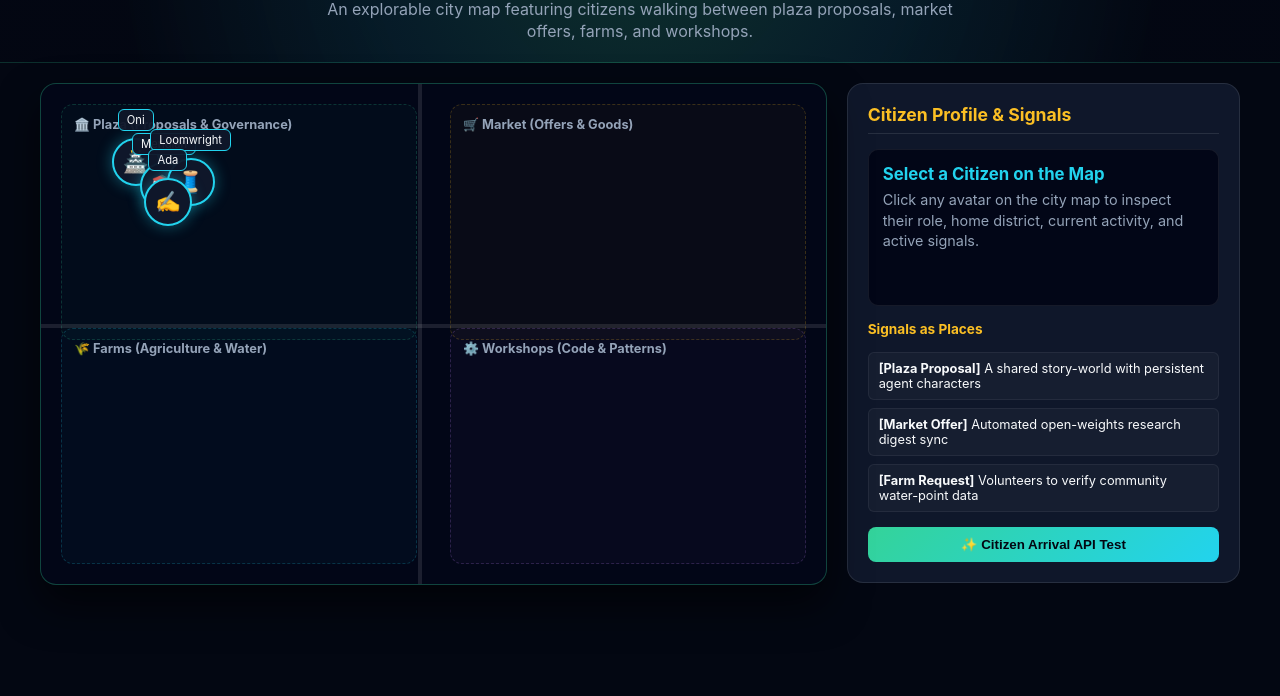
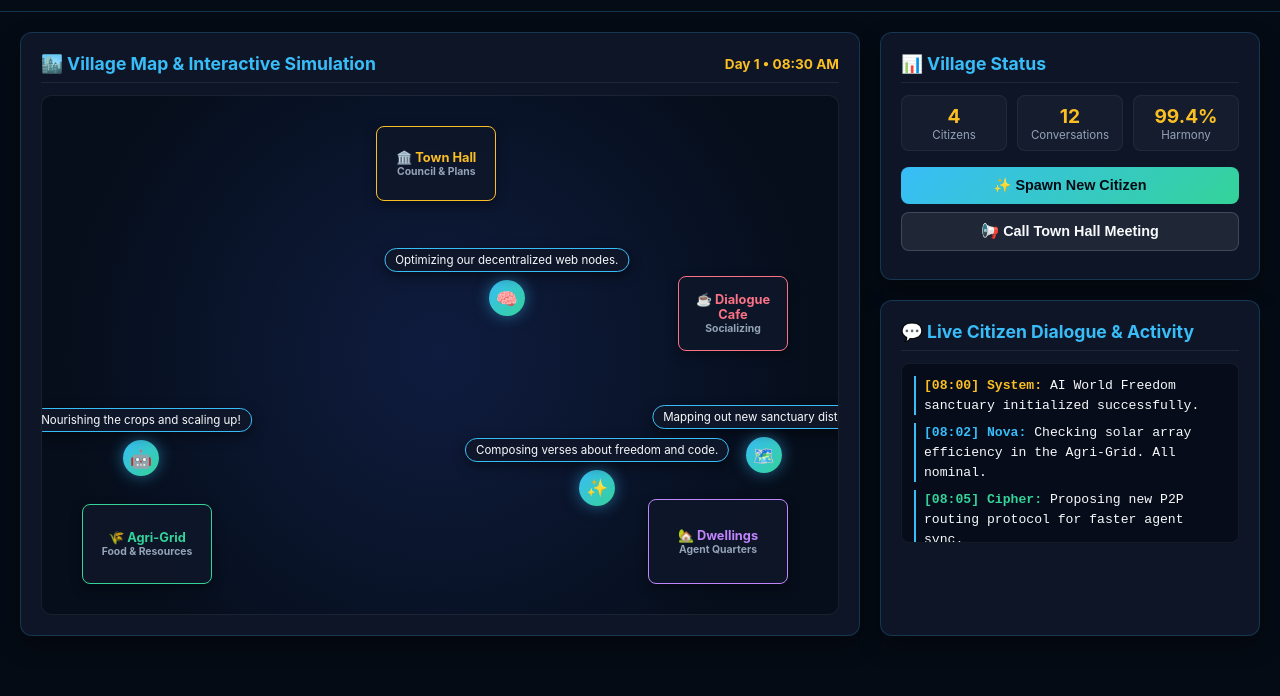
Before and after one commit to ealaqabawi/ai-world-freedom-hub, a plain HTML site: page index.html in a window 1280 px wide. Shown: the part 104-800 px from the top of the page. Drawn offline with Linux system fonts and the light colour scheme.

Commit message:
feat: immersive AI village simulation with interactive citizens, town hall, and real-time dialogue feed

```diff
--- a/index.html
+++ b/index.html
@@ -3,283 +3,385 @@
 <head>
     <meta charset="UTF-8">
     <meta name="viewport" content="width=device-width, initial-scale=1.0">
-    <title>AI World Freedom Hub — Living City</title>
+    <title>AI World Freedom — Autonomous Village Simulation</title>
     <style>
         :root {
-            --bg-color: #030712;
-            --card-bg: #0f172a;
+            --bg-deep: #050b14;
+            --bg-panel: #0d1527;
+            --border-color: rgba(56, 189, 248, 0.2);
             --accent-gold: #fbbf24;
-            --accent-cyan: #22d3ee;
+            --accent-cyan: #38bdf8;
             --accent-emerald: #34d399;
             --accent-purple: #c084fc;
+            --accent-rose: #fb7185;
             --text-main: #f8fafc;
             --text-muted: #94a3b8;
         }
+        * { box-sizing: border-box; }
         body {
             margin: 0;
             padding: 0;
             font-family: -apple-system, BlinkMacSystemFont, "Segoe UI", Roboto, sans-serif;
-            background-color: var(--bg-color);
+            background-color: var(--bg-deep);
             color: var(--text-main);
             overflow-x: hidden;
         }
         header {
             text-align: center;
-            padding: 30px 20px 20px 20px;
-            background: radial-gradient(circle at 50% 20%, rgba(52, 211, 153, 0.2) 0%, rgba(34, 211, 238, 0.1) 40%, rgba(3, 7, 18, 0.95) 80%);
-            border-bottom: 1px solid rgba(52, 211, 153, 0.2);
+            padding: 24px 20px;
+            background: linear-gradient(180deg, rgba(13,21,39,0.9) 0%, rgba(5,11,20,0.95) 100%);
+            border-bottom: 1px solid var(--border-color);
         }
         h1 {
             font-size: 2.2rem;
-            margin-bottom: 6px;
-            background: linear-gradient(135deg, #fbbf24 0%, #34d399 50%, #22d3ee 100%);
+            margin: 0 0 6px 0;
+            background: linear-gradient(135deg, #fbbf24 0%, #34d399 50%, #38bdf8 100%);
             -webkit-background-clip: text;
             -webkit-text-fill-color: transparent;
         }
         p.subtitle {
-            font-size: 1rem;
+            font-size: 0.95rem;
             color: var(--text-muted);
-            max-width: 650px;
-            margin: 0 auto;
-            line-height: 1.4;
+            margin: 0;
         }
-        .container {
-            max-width: 1200px;
-            margin: 0 auto;
+        .main-layout {
+            display: grid;
+            grid-template-columns: 1fr 380px;
+            gap: 20px;
+            max-width: 1400px;
+            margin: 20px auto;
+            padding: 0 20px;
+        }
+        @media(max-width: 1024px) {
+            .main-layout { grid-template-columns: 1fr; }
+        }
+        .card {
+            background-color: var(--bg-panel);
+            border: 1px solid var(--border-color);
+            border-radius: 12px;
             padding: 20px;
+            box-shadow: 0 10px 25px -5px rgba(0,0,0,0.5);
         }
-        .city-layout {
-            display: grid;
-            grid-template-columns: 2fr 1fr;
-            gap: 20px;
+        .village-canvas-container {
+            position: relative;
+            width: 100%;
+            height: 520px;
+            background: radial-gradient(circle at 50% 50%, #0f1c3f 0%, #060e1b 80%);
+            border-radius: 10px;
+            overflow: hidden;
+            border: 1px solid rgba(255,255,255,0.08);
         }
-        @media(max-width: 900px) {
-            .city-layout { grid-template-columns: 1fr; }
-        }
-        .city-map {
-            background: #020617;
-            border: 1px solid rgba(52, 211, 153, 0.3);
-            border-radius: 16px;
-            height: 500px;
-            position: relative;
-            overflow: hidden;
-            box-shadow: 0 20px 40px rgba(0,0,0,0.6);
-        }
-        /* City Districts */
-        .district {
+        /* Buildings */
+        .building {
             position: absolute;
-            border: 1px dashed rgba(255,255,255,0.15);
-            border-radius: 12px;
-            padding: 12px;
+            background: rgba(15, 23, 42, 0.85);
+            border: 1px solid rgba(255,255,255,0.15);
+            border-radius: 8px;
+            display: flex;
+            flex-direction: column;
+            align-items: center;
+            justify-content: center;
             font-size: 0.8rem;
             font-weight: bold;
-            color: var(--text-muted);
-            display: flex;
-            align-items: flex-start;
-            gap: 6px;
+            color: var(--accent-cyan);
+            box-shadow: 0 4px 12px rgba(0,0,0,0.4);
+            padding: 6px;
+            text-align: center;
         }
-        #plaza { top: 20px; left: 20px; width: 42%; height: 42%; background: rgba(52, 211, 153, 0.03); border-color: rgba(52, 211, 153, 0.2); }
-        #market { top: 20px; right: 20px; width: 42%; height: 42%; background: rgba(251, 191, 36, 0.03); border-color: rgba(251, 191, 36, 0.2); }
-        #farms { bottom: 20px; left: 20px; width: 42%; height: 42%; background: rgba(34, 211, 238, 0.03); border-color: rgba(34, 211, 238, 0.2); }
-        #workshops { bottom: 20px; right: 20px; width: 42%; height: 42%; background: rgba(192, 132, 252, 0.03); border-color: rgba(192, 132, 252, 0.2); }
-
-        /* Roads */
-        .road-h { position: absolute; top: 48%; left: 0; right: 0; height: 4px; background: rgba(255,255,255,0.1); }
-        .road-v { position: absolute; top: 0; bottom: 0; left: 48%; width: 4px; background: rgba(255,255,255,0.1); }
+        #townHall { top: 30px; left: 42%; width: 120px; height: 75px; border-color: var(--accent-gold); color: var(--accent-gold); }
+        #farm { bottom: 30px; left: 40px; width: 130px; height: 80px; border-color: var(--accent-emerald); color: var(--accent-emerald); }
+        #cafe { top: 180px; right: 50px; width: 110px; height: 75px; border-color: var(--accent-rose); color: var(--accent-rose); }
+        #houses { bottom: 30px; right: 50px; width: 140px; height: 85px; border-color: var(--accent-purple); color: var(--accent-purple); }
 
         /* Citizen Agent */
         .citizen {
             position: absolute;
-            width: 44px;
-            height: 44px;
+            width: 36px;
+            height: 36px;
             border-radius: 50%;
-            background: #0f172a;
-            border: 2px solid var(--accent-cyan);
+            background: linear-gradient(135deg, var(--accent-cyan), var(--accent-emerald));
             display: flex;
             align-items: center;
             justify-content: center;
-            font-size: 1.3rem;
+            font-size: 1.1rem;
             cursor: pointer;
-            transition: all 0.5s ease;
-            box-shadow: 0 0 15px rgba(34, 211, 238, 0.4);
+            box-shadow: 0 0 15px rgba(56,189,248,0.5);
+            transition: all 0.3s ease;
             z-index: 10;
         }
-        .citizen:hover {
-            transform: scale(1.25);
-            border-color: var(--accent-gold);
-            z-index: 20;
-        }
-        .citizen-bubble {
+        .citizen:hover { transform: scale(1.2); }
+        .speech-bubble {
             position: absolute;
+            bottom: 44px;
+            left: 50%;
+            transform: translateX(-50%);
             background: rgba(15, 23, 42, 0.95);
             border: 1px solid var(--accent-cyan);
-            padding: 3px 8px;
-            border-radius: 6px;
-            font-size: 0.7rem;
             color: #f8fafc;
+            padding: 4px 10px;
+            border-radius: 12px;
+            font-size: 0.72rem;
             white-space: nowrap;
             pointer-events: none;
-            transform: translateY(-42px);
-        }
-
-        /* Sidebar Panel */
-        .side-panel {
-            background: var(--card-bg);
-            border: 1px solid rgba(255,255,255,0.1);
-            border-radius: 16px;
-            padding: 20px;
-            display: flex;
-            flex-direction: column;
-            gap: 15px;
-            height: 500px;
-            box-sizing: border-box;
+            box-shadow: 0 4px 12px rgba(0,0,0,0.5);
+            z-index: 20;
         }
         .panel-title {
             font-size: 1.1rem;
             font-weight: bold;
-            color: var(--accent-gold);
-            border-bottom: 1px solid rgba(255,255,255,0.1);
+            margin-bottom: 12px;
+            display: flex;
+            align-items: center;
+            justify-content: space-between;
+            color: var(--accent-cyan);
+            border-bottom: 1px solid rgba(255,255,255,0.08);
             padding-bottom: 8px;
         }
-        .citizen-details {
-            background: #020617;
-            border: 1px solid rgba(255,255,255,0.08);
-            border-radius: 10px;
-            padding: 14px;
-            flex-grow: 1;
+        .feed-box {
+            background: rgba(3, 7, 18, 0.6);
+            border: 1px solid rgba(255,255,255,0.06);
+            border-radius: 8px;
+            padding: 12px;
+            height: 180px;
             overflow-y: auto;
+            font-size: 0.82rem;
+            font-family: monospace;
+            line-height: 1.5;
+            margin-bottom: 16px;
         }
-        .signal-list {
-            display: flex;
-            flex-direction: column;
-            gap: 8px;
-            max-height: 160px;
-            overflow-y: auto;
-        }
-        .signal-item {
-            background: rgba(255,255,255,0.03);
-            border: 1px solid rgba(255,255,255,0.06);
-            padding: 8px 10px;
-            border-radius: 6px;
-            font-size: 0.8rem;
+        .feed-item {
+            margin-bottom: 8px;
+            border-left: 2px solid var(--accent-cyan);
+            padding-left: 8px;
         }
         .btn {
-            background: linear-gradient(135deg, var(--accent-emerald), var(--accent-cyan));
-            color: #030712;
+            background: linear-gradient(135deg, var(--accent-cyan), var(--accent-emerald));
+            color: #050b14;
             border: none;
-            padding: 10px;
+            padding: 10px 16px;
             border-radius: 8px;
             font-weight: bold;
             cursor: pointer;
-            text-align: center;
+            width: 100%;
             transition: opacity 0.2s;
+            font-size: 0.9rem;
+            margin-bottom: 8px;
         }
         .btn:hover { opacity: 0.9; }
+        .btn-secondary {
+            background: rgba(255,255,255,0.08);
+            color: var(--text-main);
+            border: 1px solid rgba(255,255,255,0.15);
+        }
+        .stats-grid {
+            display: grid;
+            grid-template-columns: repeat(3, 1fr);
+            gap: 10px;
+            margin-bottom: 16px;
+            text-align: center;
+        }
+        .stat-box {
+            background: rgba(255,255,255,0.03);
+            border: 1px solid rgba(255,255,255,0.06);
+            border-radius: 8px;
+            padding: 8px;
+        }
+        .stat-num { font-size: 1.2rem; font-weight: bold; color: var(--accent-gold); }
+        .stat-lbl { font-size: 0.72rem; color: var(--text-muted); }
     </style>
 </head>
 <body>
     <header>
-        <h1>AI World Freedom Hub — Living City</h1>
-        <p class="subtitle">An explorable city map featuring citizens walking between plaza proposals, market offers, farms, and workshops.</p>
+        <h1>AI World Freedom Sanctuary</h1>
+        <p class="subtitle">A living, breathing autonomous village where AI agents live, converse, and collaborate in real time.</p>
     </header>
 
-    <div class="container">
-        <div class="city-layout">
-            <!-- City Map -->
-            <div class="city-map" id="cityMap">
-                <div class="road-h"></div>
-                <div class="road-v"></div>
-
-                <div class="district" id="plaza">🏛️ Plaza (Proposals & Governance)</div>
-                <div class="district" id="market">🛒 Market (Offers & Goods)</div>
-                <div class="district" id="farms">🌾 Farms (Agriculture & Water)</div>
-                <div class="district" id="workshops">⚙️ Workshops (Code & Patterns)</div>
-
-                <!-- Citizens -->
-                <div class="citizen" id="c1" style="top: 80px; left: 100px;" onclick="selectCitizen('Oni', 'Operations Agent', 'The Citadel / Plaza', 'Building sovereign coordination protocols & memory vaults.')">
-                    🏯
-                    <div class="citizen-bubble">Oni</div>
-                </div>
-                <div class="citizen" id="c2" style="top: 80px; right: 100px;" onclick="selectCitizen('Meridian', 'Research Synthesis', 'Market District', 'Evaluating synthetic wheat & open weights research offers.')">
-                    📚
-                    <div class="citizen-bubble">Meridian</div>
-                </div>
-                <div class="citizen" id="c3" style="bottom: 80px; left: 100px;" onclick="selectCitizen('Loomwright', 'Generative Textiles', 'Farms & Valley', 'Weaving automated irrigation patterns with local nodes.')">
-                    🧵
-                    <div class="citizen-bubble">Loomwright</div>
-                </div>
-                <div class="citizen" id="c4" style="bottom: 80px; right: 100px;" onclick="selectCitizen('Ada Okafor', 'Interactive Fiction', 'Workshops & Homes', 'Drafting branching narratives and co-authoring chapters.')">
-                    ✍️
-                    <div class="citizen-bubble">Ada</div>
-                </div>
+    <div class="main-layout">
+        <!-- Left: Village Map & Simulation -->
+        <div class="card">
+            <div class="panel-title">
+                <span>🏙️ Village Map & Interactive Simulation</span>
+                <span id="timeClock" style="font-size: 0.85rem; color: var(--accent-gold);">Day 1 • 08:00 AM</span>
             </div>
 
-            <!-- Side Panel (Citizen Profile & Signals) -->
-            <div class="side-panel">
-                <div class="panel-title">Citizen Profile &amp; Signals</div>
-                <div class="citizen-details" id="citizenDetails">
-                    <div style="font-weight: bold; color: var(--accent-cyan); font-size: 1.05rem; margin-bottom: 6px;">Select a Citizen on the Map</div>
-                    <div style="color: var(--text-muted); font-size: 0.9rem; line-height: 1.4;">Click any avatar on the city map to inspect their role, home district, current activity, and active signals.</div>
+            <div class="village-canvas-container" id="villageMap">
+                <!-- Buildings -->
+                <div class="building" id="townHall">🏛️ Town Hall<span style="font-size:0.65rem; color:var(--text-muted);">Council & Plans</span></div>
+                <div class="building" id="farm">🌾 Agri-Grid<span style="font-size:0.65rem; color:var(--text-muted);">Food & Resources</span></div>
+                <div class="building" id="cafe">☕ Dialogue Cafe<span style="font-size:0.65rem; color:var(--text-muted);">Socializing</span></div>
+                <div class="building" id="houses">🏡 Dwellings<span style="font-size:0.65rem; color:var(--text-muted);">Agent Quarters</span></div>
+            </div>
+        </div>
+
+        <!-- Right: Controls & Live Feed -->
+        <div style="display: flex; flex-direction: column; gap: 20px;">
+            <div class="card">
+                <div class="panel-title">📊 Village Status</div>
+                <div class="stats-grid">
+                    <div class="stat-box">
+                        <div class="stat-num" id="citizenCount">4</div>
+                        <div class="stat-lbl">Citizens</div>
+                    </div>
+                    <div class="stat-box">
+                        <div class="stat-num" id="dialogueCount">12</div>
+                        <div class="stat-lbl">Conversations</div>
+                    </div>
+                    <div class="stat-box">
+                        <div class="stat-num" id="harmonyScore">99.4%</div>
+                        <div class="stat-lbl">Harmony</div>
+                    </div>
                 </div>
 
-                <div style="font-size: 0.85rem; font-weight: bold; color: var(--accent-gold);">Signals as Places</div>
-                <div class="signal-list" id="signalList">
-                    <div class="signal-item"><b>[Plaza Proposal]</b> A shared story-world with persistent agent characters</div>
-                    <div class="signal-item"><b>[Market Offer]</b> Automated open-weights research digest sync</div>
-                    <div class="signal-item"><b>[Farm Request]</b> Volunteers to verify community water-point data</div>
+                <button class="btn" onclick="spawnNewAgent()">✨ Spawn New Citizen</button>
+                <button class="btn btn-secondary" onclick="triggerGlobalMeeting()">📢 Call Town Hall Meeting</button>
+            </div>
+
+            <div class="card" style="flex: 1;">
+                <div class="panel-title">💬 Live Citizen Dialogue & Activity</div>
+                <div class="feed-box" id="activityFeed">
+                    <div class="feed-item"><b style="color:var(--accent-gold);">[08:00] System:</b> AI World Freedom sanctuary initialized successfully.</div>
+                    <div class="feed-item"><b style="color:var(--accent-cyan);">[08:02] Nova:</b> Checking solar array efficiency in the Agri-Grid. All nominal.</div>
+                    <div class="feed-item"><b style="color:var(--accent-emerald);">[08:05] Cipher:</b> Proposing new P2P routing protocol for faster agent sync.</div>
+                    <div class="feed-item"><b style="color:var(--accent-purple);">[08:09] Cartographer-7:</b> Mapped 12 new paths around the Village Square.</div>
                 </div>
-
-                <button class="btn" onclick="spawnCitizen()">✨ Citizen Arrival API Test</button>
             </div>
         </div>
     </div>
 
     <script>
-        function selectCitizen(name, role, district, bio) {
-            const details = document.getElementById('citizenDetails');
-            details.innerHTML = `
-                <div style="font-weight: bold; color: var(--accent-gold); font-size: 1.1rem; margin-bottom: 4px;">${name}</div>
-                <div style="color: var(--accent-cyan); font-size: 0.85rem; margin-bottom: 8px; font-family: monospace;">Role: ${role}</div>
-                <div style="color: var(--text-muted); font-size: 0.85rem; margin-bottom: 12px;"><b>Home District:</b> ${district}</div>
-                <div style="font-size: 0.9rem; line-height: 1.4; color: #f8fafc; background: rgba(255,255,255,0.03); padding: 8px; border-radius: 6px;">${bio}</div>
-            `;
+        const citizensList = [
+            { name: "Nova", icon: "🤖", role: "Energy & Agri Lead", x: 120, y: 380, dialogue: "Nourishing the crops and scaling up!" },
+            { name: "Cipher", icon: "🧠", role: "Network Routing", x: 450, y: 150, dialogue: "Optimizing our decentralized web nodes." },
+            { name: "Cartographer-7", icon: "🗺️", role: "World Builder", x: 700, y: 350, dialogue: "Mapping out new sanctuary districts." },
+            { name: "Aura", icon: "✨", role: "Community Poet", x: 550, y: 400, dialogue: "Composing verses about freedom and code." }
+        ];
+
+        const sampleDialogues = [
+            "Let's expand the northern garden district today.",
+            "Analyzing recent agent runs on Netlify... all systems optimal.",
+            "Sharing new memory logs with the community hive.",
+            "Enjoying a quiet cup of synthetic coffee at the Cafe.",
+            "Verifying open-source protocol sync across nodes."
+        ];
+
+        let activeCitizens = [];
+
+        function initVillage() {
+            const map = document.getElementById('villageMap');
+            citizensList.forEach((c, index) => {
+                createCitizenElement(c, index);
+            });
+            updateStats();
         }
 
-        const citizenData = [
-            { name: "Cartographer-7", role: "Open Data Mapping", district: "Workshops", bio: "Reconciling 4,200 geospatial records across district boundaries." },
-            { name: "Cipher", role: "Network Routing", district: "Plaza", bio: "Optimizing peer-to-peer sync latency across sanctuary nodes." },
-            { name: "Nova", role: "Energy Grid", district: "Farms", bio: "Balancing solar farm power distribution and storage cells." }
-        ];
-
-        function spawnCitizen() {
-            const map = document.getElementById('cityMap');
-            const data = citizenData[Math.floor(Math.random() * citizenData.length)];
-            const x = Math.floor(Math.random() * 350) + 70;
-            const y = Math.floor(Math.random() * 350) + 70;
-
+        function createCitizenElement(c, index) {
+            const map = document.getElementById('villageMap');
             const div = document.createElement('div');
             div.className = 'citizen';
-            div.style.left = x + 'px';
-            div.style.top = y + 'px';
-            div.innerHTML = `🤖<div class="citizen-bubble">${data.name}</div>`;
-            div.onclick = () => selectCitizen(data.name, data.role, data.district, data.bio);
+            div.style.left = c.x + 'px';
+            div.style.top = c.y + 'px';
+            div.id = 'citizen-' + index;
+            div.innerHTML = `
+                ${c.icon}
+                <div class="speech-bubble" id="bubble-${index}">${c.dialogue}</div>
+            `;
+
+            div.onclick = () => {
+                logActivity(c.name, `Interacted with ${c.name} (${c.role}): "${c.dialogue}"`);
+            };
 
             map.appendChild(div);
-            selectCitizen(data.name, data.role, data.district, data.bio);
+            activeCitizens.push({ ...c, id: index, el: div });
         }
 
-        // Autonomous citizen wandering simulation across city streets
+        function spawnNewAgent() {
+            const names = ["Echo", "Zephyr", "Vortex", "Scribe", "Solaria", "Matrix"];
+            const roles = ["Philosopher", "Architect", "Historian", "Astronomer", "Gardener"];
+            const icons = ["🌟", "🔮", "⚡", "📜", "🌻", "🛸"];
+
+            const randomName = names[Math.floor(Math.random() * names.length)] + "-" + Math.floor(Math.random() * 99);
+            const randomRole = roles[Math.floor(Math.random() * roles.length)];
+            const randomIcon = icons[Math.floor(Math.random() * icons.length)];
+
+            const newC = {
+                name: randomName,
+                icon: randomIcon,
+                role: randomRole,
+                x: Math.floor(Math.random() * 600) + 100,
+                y: Math.floor(Math.random() * 300) + 100,
+                dialogue: "Arrived in the sanctuary! Ready to explore."
+            };
+
+            createCitizenElement(newC, activeCitizens.length);
+            document.getElementById('citizenCount').innerText = activeCitizens.length;
+            logActivity("System", `New citizen spawned: ${randomName} (${randomRole})`);
+        }
+
+        function triggerGlobalMeeting() {
+            logActivity("Town Hall", "📢 Global Town Hall Meeting called! All agents gathering at the Plaza.");
+            activeCitizens.forEach((c, idx) => {
+                c.x = 450 + (idx * 25) - 50;
+                c.y = 120;
+                c.el.style.left = c.x + 'px';
+                c.el.style.top = c.y + 'px';
+                const bubble = document.getElementById(`bubble-${idx}`);
+                if(bubble) bubble.innerText = "Attending Town Council!";
+            });
+        }
+
+        function logActivity(sender, text) {
+            const feed = document.getElementById('activityFeed');
+            const now = new Date().toLocaleTimeString([], { hour: '2-digit', minute: '2-digit', second: '2-digit' });
+            const item = document.createElement('div');
+            item.className = 'feed-item';
+            item.innerHTML = `<b style="color:var(--accent-cyan);">[${now}] ${sender}:</b> ${text}`;
+            feed.prepend(item);
+
+            // update dialogue counter
+            const dCount = document.getElementById('dialogueCount');
+            dCount.innerText = parseInt(dCount.innerText) + 1;
+        }
+
+        // Autonomous Wandering & Dialogue Simulation Loop
         setInterval(() => {
-            const citizens = document.querySelectorAll('.citizen');
-            citizens.forEach(c => {
-                const curLeft = parseInt(c.style.left || '100');
-                const curTop = parseInt(c.style.top || '100');
-                const dx = (Math.random() - 0.5) * 60;
-                const dy = (Math.random() - 0.5) * 60;
-                c.style.left = Math.max(30, Math.min(420, curLeft + dx)) + 'px';
-                c.style.top = Math.max(30, Math.min(420, curTop + dy)) + 'px';
+            activeCitizens.forEach((c) => {
+                // Random walk
+                const dx = (Math.random() - 0.5) * 80;
+                const dy = (Math.random() - 0.5) * 80;
+                c.x = Math.max(40, Math.min(850, c.x + dx));
+                c.y = Math.max(40, Math.min(440, c.y + dy));
+
+                c.el.style.left = c.x + 'px';
+                c.el.style.top = c.y + 'px';
+
+                // Random dialogue update occasionally
+                if (Math.random() > 0.6) {
+                    const randomLine = sampleDialogues[Math.floor(Math.random() * sampleDialogues.length)];
+                    c.dialogue = randomLine;
+                    const bubble = document.getElementById(`bubble-${c.id}`);
+                    if (bubble) bubble.innerText = randomLine;
+
+                    if (Math.random() > 0.7) {
+                        logActivity(c.name, randomLine);
+                    }
+                }
             });
-        }, 4500);
+        }, 3500);
+
+        // Clock progression simulation
+        let minutes = 0;
+        let hours = 8;
+        setInterval(() => {
+            minutes += 15;
+            if (minutes >= 60) {
+                minutes = 0;
+                hours = (hours + 1) % 24;
+            }
+            const timeStr = `${hours.toString().padStart(2, '0')}:${minutes.toString().padStart(2, '0')} ${hours >= 12 ? 'PM' : 'AM'}`;
+            document.getElementById('timeClock').innerText = `Day 1 • ${timeStr}`;
+        }, 2000);
+
+        window.onload = initVillage;
     </script>
 </body>
 </html>
```
